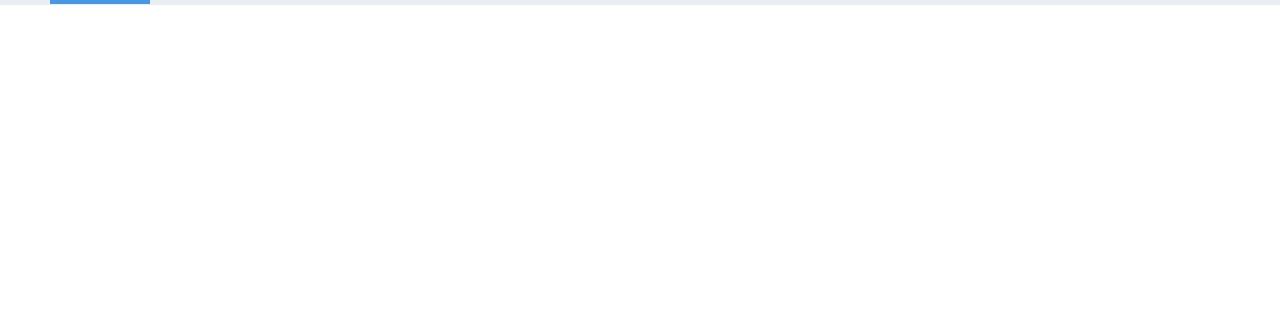
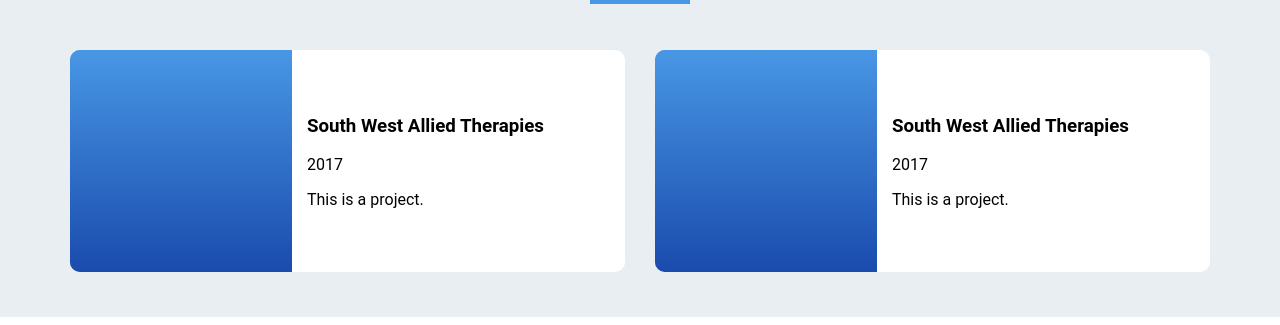
Before and after one commit to doczal/rizalzainal, a Gatsby site: page / in a window 1280 px wide. Shown: the part 475-800 px from the top of the page. Built offline with nearby package versions, Linux system fonts and the light colour scheme; Gatsby itself is replaced by a stand-in of ours.

Commit message:
Set up basic Project Card structure

```diff
--- a/src/components/body.module.scss
+++ b/src/components/body.module.scss
@@ -4,4 +4,5 @@
   width: 100%;
   max-width: $max-content-width;
   margin: 0 auto;
+  padding: 0 1.5rem;
 }
--- a/src/components/heading.module.scss
+++ b/src/components/heading.module.scss
@@ -6,7 +6,6 @@
   color: $colText1;
   font-size: 3.2rem;
   text-align: center;
-  display: inline-block;
 
   &::after {
     position: absolute;
--- a/src/components/projectCard.js
+++ b/src/components/projectCard.js
@@ -3,7 +3,17 @@
 import styles from './projectCard.module.scss'
 
 const ProjectCard = () => (
-  <div></div>
+  <div className={styles.cardContainer}>
+    <div className={styles.projectCard}>
+      <div className={styles.projectImage}>
+      </div>
+      <div className={styles.projectInfo}>
+        <h3>South West Allied Therapies</h3>
+        <span>2017</span>
+        <p>This is a project.</p>
+      </div>
+    </div>
+  </div>
 )
 
 export default ProjectCard
--- a/src/components/projectCard.module.scss
+++ b/src/components/projectCard.module.scss
@@ -0,0 +1,32 @@
+@import '../styles/globals.scss';
+@import '../styles/colors.scss';
+
+.cardContainer {
+  padding: 1.5rem;
+  flex-basis: 50%;
+  @media screen and (max-width: $breakpoint-sm) {
+    flex-basis: 100%;
+  }
+}
+
+.projectCard {
+  background-color: white;
+  display: flex;
+  align-items: center;
+  border-radius: 8px;
+  border-radius: 10px;
+  overflow: auto;
+}
+
+.projectImage {
+  position: relative;
+  width: 40%;
+  height: 0;
+  padding-bottom: 40%;
+  background: linear-gradient(180deg, $colMain, $colMain2);
+  background-color: $colMain;
+}
+
+.projectInfo {
+  padding-left: 1.5rem;
+}
--- a/src/pages/home.module.scss
+++ b/src/pages/home.module.scss
@@ -74,10 +74,14 @@
   }
 }
 
-.projectSection {
+.projectsSection {
   overflow: auto;
   background-color: $colBG1;
 }
 
 .projectsContainer {
+  display: flex;
+  padding: 3rem 0;
+  justify-content: center;
+  flex-wrap: wrap;
 }
--- a/src/pages/index.js
+++ b/src/pages/index.js
@@ -22,11 +22,13 @@
       </div>
     </div>
 
-    <section className={styles.projectSection}>
+    <section className={styles.projectsSection}>
       <Body>
         <Heading>Projects</Heading>
-        <ProjectCard />
-        <ProjectCard />
+        <div className={styles.projectsContainer}>
+          <ProjectCard />
+          <ProjectCard />
+        </div>
       </Body>
     </section>
   </Layout>
```
